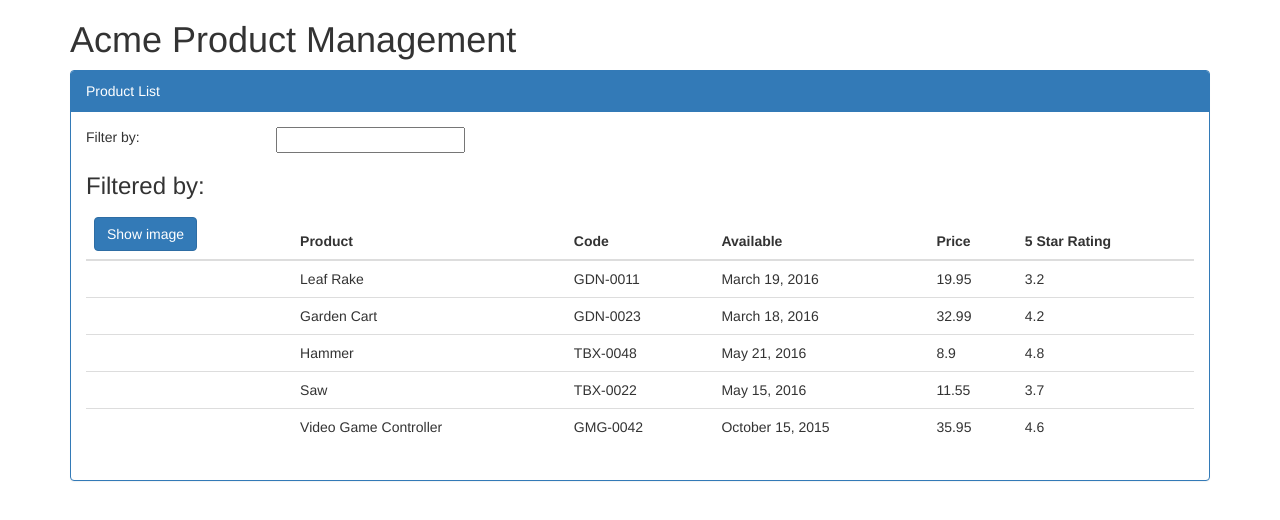
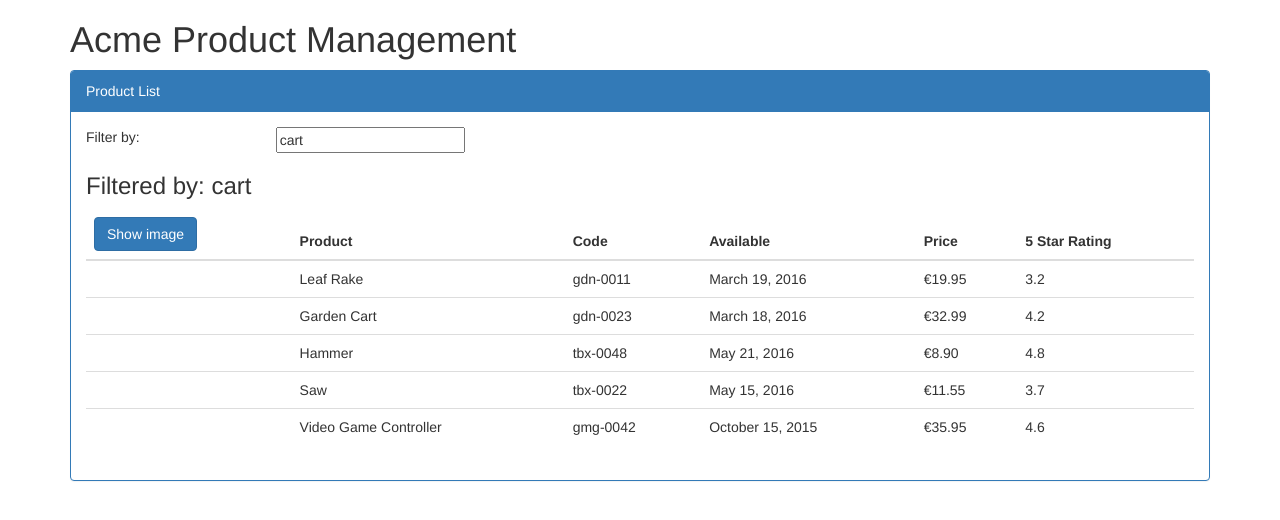
Before and after one commit to plastikaweb/APM-angular-2, an Angular app: page / in a window 1280 px wide. Shown: the top 520 px of the page. Built offline with nearby package versions, Linux system fonts and the light colour scheme.

Commit message:
table formatting with pipes for currency a product code

```diff
--- a/src/app/products/products.component.html
+++ b/src/app/products/products.component.html
@@ -3,11 +3,13 @@
     <div class="panel-body">
         <div class="row">
             <div class="col-md-2">Filter by:</div>
-            <div class="col-md-4"><input type="text"></div>
+            <div class="col-md-4">
+                <input type="text" [(ngModel)]="listFilter">
+            </div>
         </div>
         <div class="row">
             <div class="col-md-6">
-                <h3>Filtered by:</h3>
+                <h3>Filtered by: {{listFilter}}</h3>
             </div>
         </div>
         <div class="table-responsive" *ngIf="products && products.length">
@@ -32,9 +34,9 @@
                                  [style.margin.px]="imageMargin"
                         ></td>
                         <td>{{product.productName}}</td>
-                        <td>{{product.productCode}}</td>
+                        <td>{{product.productCode | lowercase}}</td>
                         <td>{{product.releaseDate}}</td>
-                        <td>{{product.price}}</td>
+                        <td>{{product.price | currency:'EUR':true:'1.2-2'}}</td>
                         <td>{{product.starRating}}</td>
                     </tr>
                 </tbody>
--- a/src/app/products/products.component.ts
+++ b/src/app/products/products.component.ts
@@ -9,6 +9,7 @@ export class ProductsComponent {
     imageWidth: number = 20;
     imageMargin: number = 2;
     showImage: boolean = false;
+    listFilter: string = 'cart';
     products: any[] = [
         {
             "productId": 1,
```
